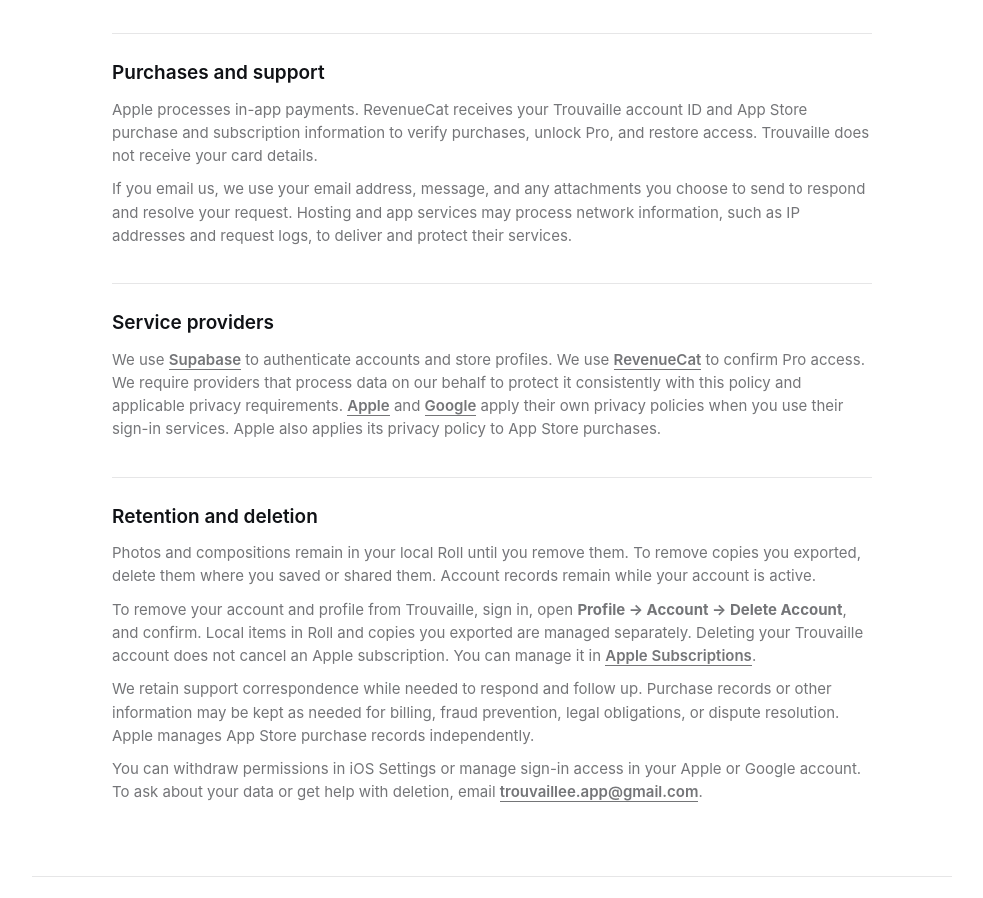
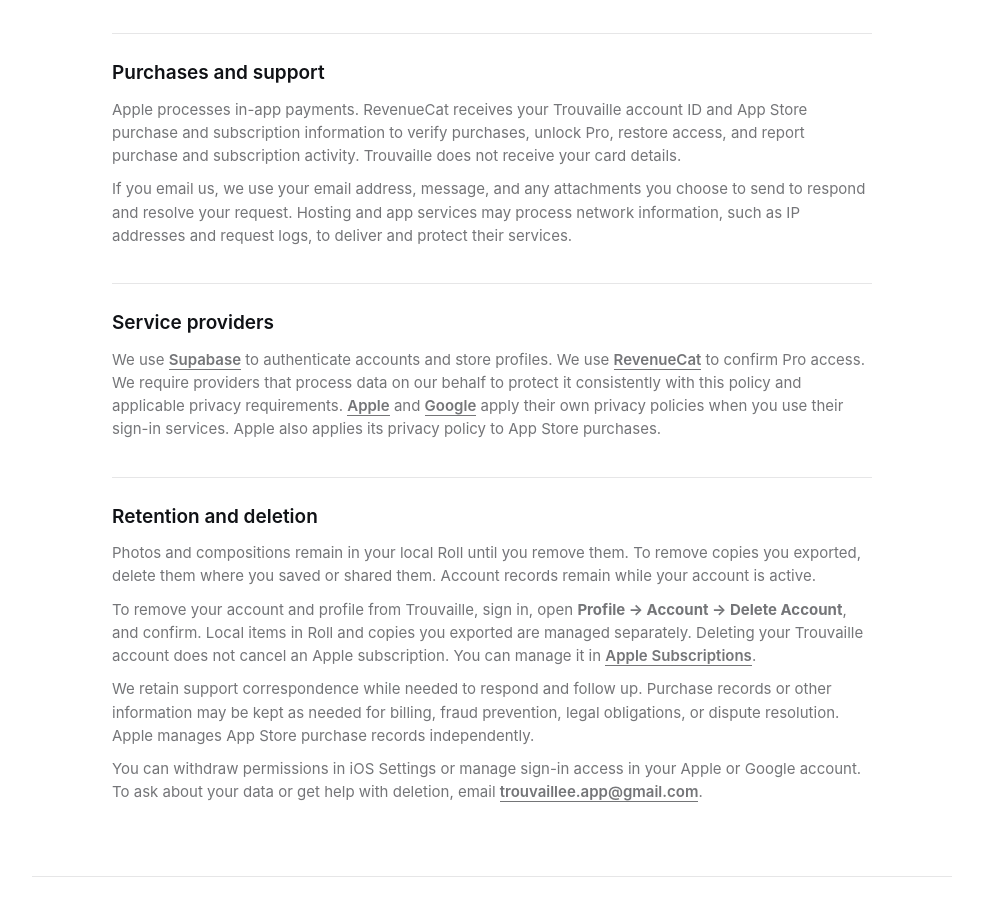
Before and after one commit to trouvaillee-app/trouvaille-web, a plain HTML site: page privacy.html in a window 1280 px wide. Shown: the part 833-1731 px from the top of the page, without its empty margins (148-1131 px from the left). Drawn offline with Linux system fonts and the light colour scheme.

Commit message:
Disclose RevenueCat purchase reporting

```diff
--- a/privacy.html
+++ b/privacy.html
@@ -44,7 +44,7 @@
 
       <section class="legal-section" id="purchases">
         <h2>Purchases and support</h2>
-        <p>Apple processes in-app payments. RevenueCat receives your Trouvaille account ID and App Store purchase and subscription information to verify purchases, unlock Pro, and restore access. Trouvaille does not receive your card details.</p>
+        <p>Apple processes in-app payments. RevenueCat receives your Trouvaille account ID and App Store purchase and subscription information to verify purchases, unlock Pro, restore access, and report purchase and subscription activity. Trouvaille does not receive your card details.</p>
         <p>If you email us, we use your email address, message, and any attachments you choose to send to respond and resolve your request. Hosting and app services may process network information, such as IP addresses and request logs, to deliver and protect their services.</p>
       </section>
 
```
